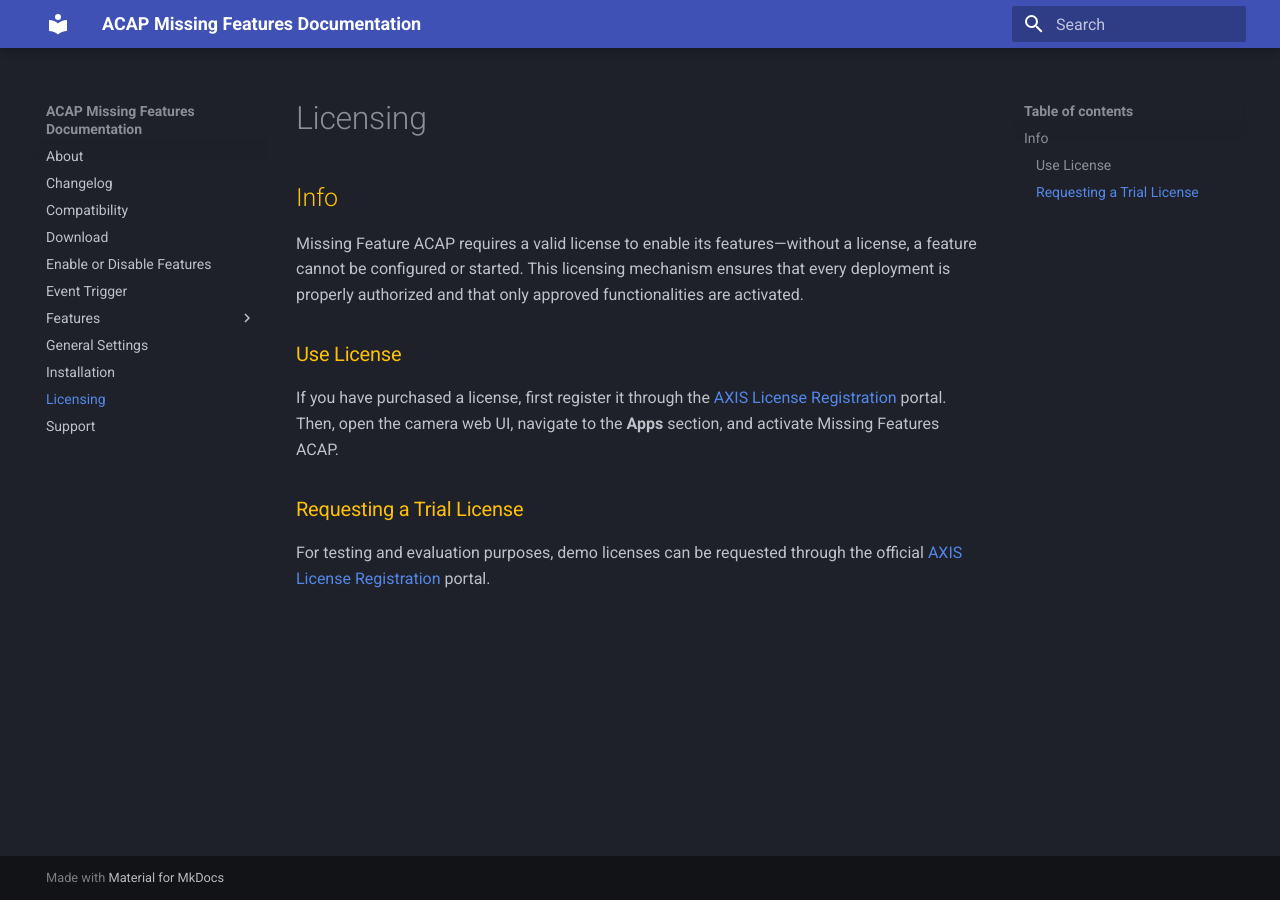
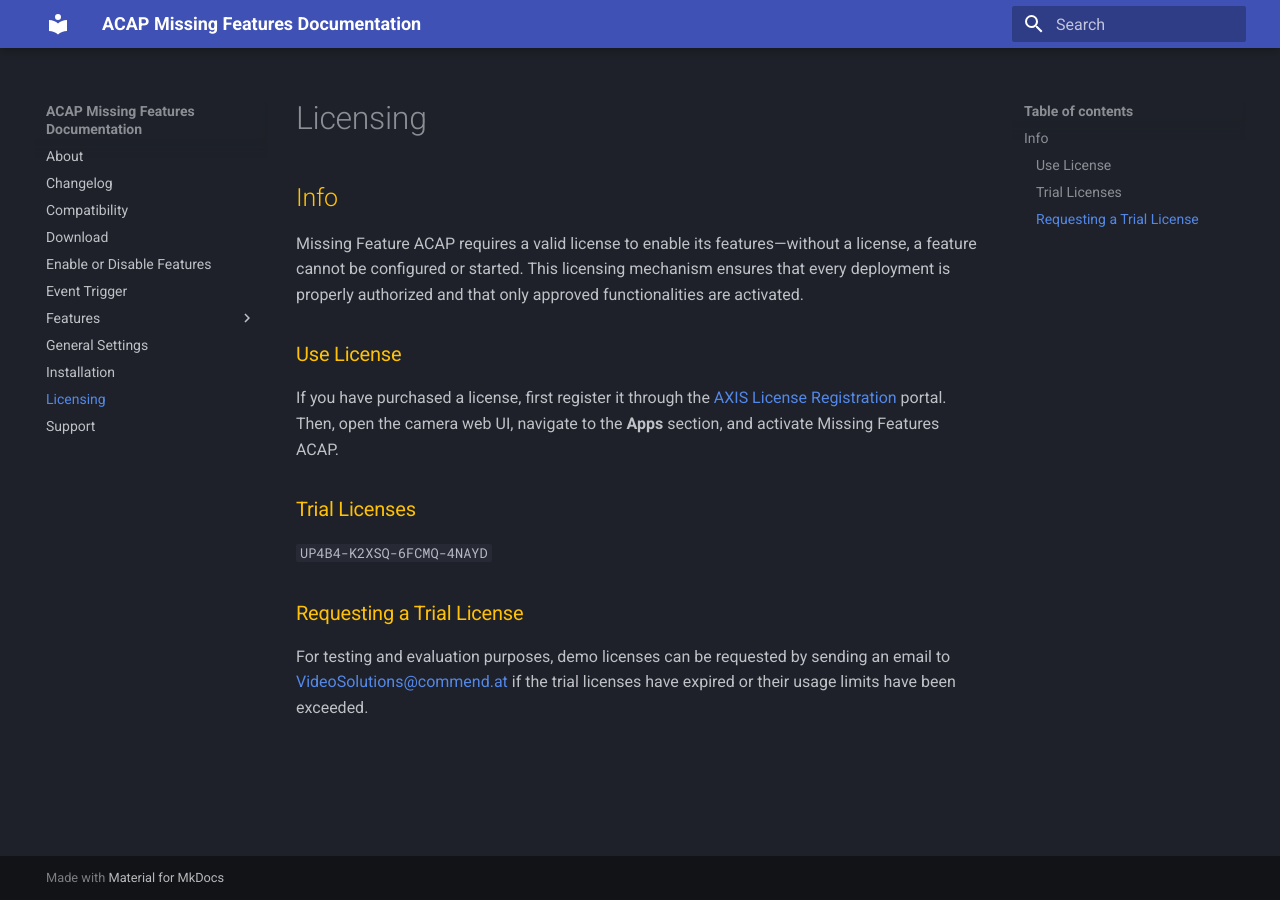
Before and after one commit to Cacsjep/acap_missing_features_pub, an MkDocs documentation site: the page built from docs/licensing.md, in a window 1280 px wide. Built offline with MkDocs 1.6.1 and Material for MkDocs 9.7.7, drawn with Linux system fonts in a browser that asks for light colours.

Commit message:
Update licensing.md

```diff
--- a/docs/licensing.md
+++ b/docs/licensing.md
@@ -6,7 +6,10 @@ Missing Feature ACAP requires a valid license to enable its features—without a
 
 If you have purchased a license, first register it through the [AXIS License Registration](https://www.axis.com/support/license-key-registration) portal. Then, open the camera web UI, navigate to the **Apps** section, and activate Missing Features ACAP.
 
+### Trial Licenses
+
+`UP4B4-K2XSQ-6FCMQ-4NAYD`
 
 ### Requesting a Trial License
 
-For testing and evaluation purposes, demo licenses can be requested through the official [AXIS License Registration](https://www.axis.com/support/license-key-registration) portal.
+For testing and evaluation purposes, demo licenses can be requested by sending an email to [VideoSolutions@commend.at](mailto:VideoSolutions@commend.at) if the trial licenses have expired or their usage limits have been exceeded.
```
